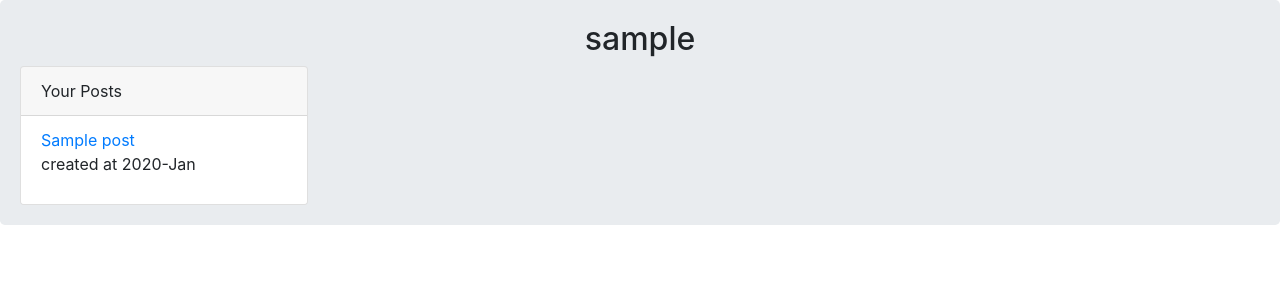
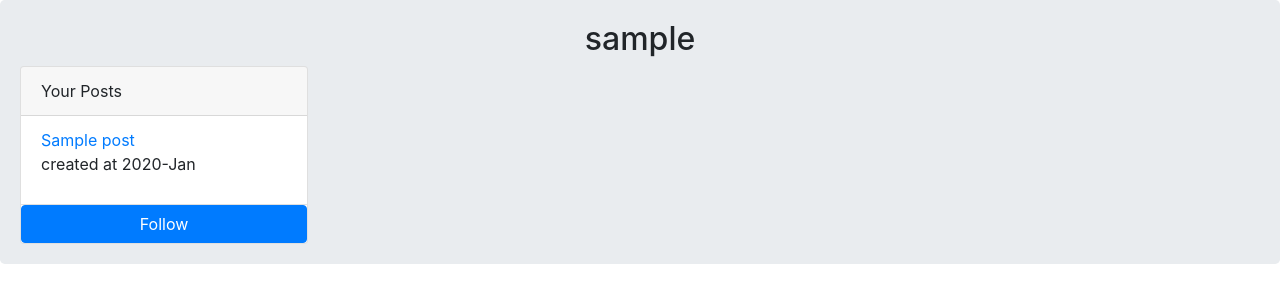
Before and after one commit to mo4wez/django_social_media, a Django app: template account/templates/account/profile.html in a window 1280 px wide. Shown: the part 56-359 px from the top of the page. Run offline with Django 5.2, Linux system fonts and the light colour scheme; the template is opened without the code that fills it: values that come from a table or form of the project are taken from there, others are empty; tables that the repository leaves empty hold one stand-in row (values such as "Sample post"); parts of the project's set-up code (start-up, migrations or seed data) failed here and were passed over; some libraries are stand-ins or nearby versions.

Commit message:
add follow/unfollow buttin in profile template

```diff
--- a/account/templates/account/profile.html
+++ b/account/templates/account/profile.html
@@ -23,5 +23,11 @@
                 <a href="{% url "home:post_create" %}">Add a post</a>
             </div>
         {% endif %}
+
+        {% if request.user.id != user_p.id and not is_following %}
+            <a class="btn btn-primary" href="{% url "account:follow_user" user_p.id %}">Follow</a>
+        {% elif request.user.id != user_p.id and is_following %}
+            <a class="btn btn-primary" href="{% url "account:unfollow_user" user_p.id %}">Unfollow</a>
+        {% endif %}
     </div>
 {% endblock content %}
```
